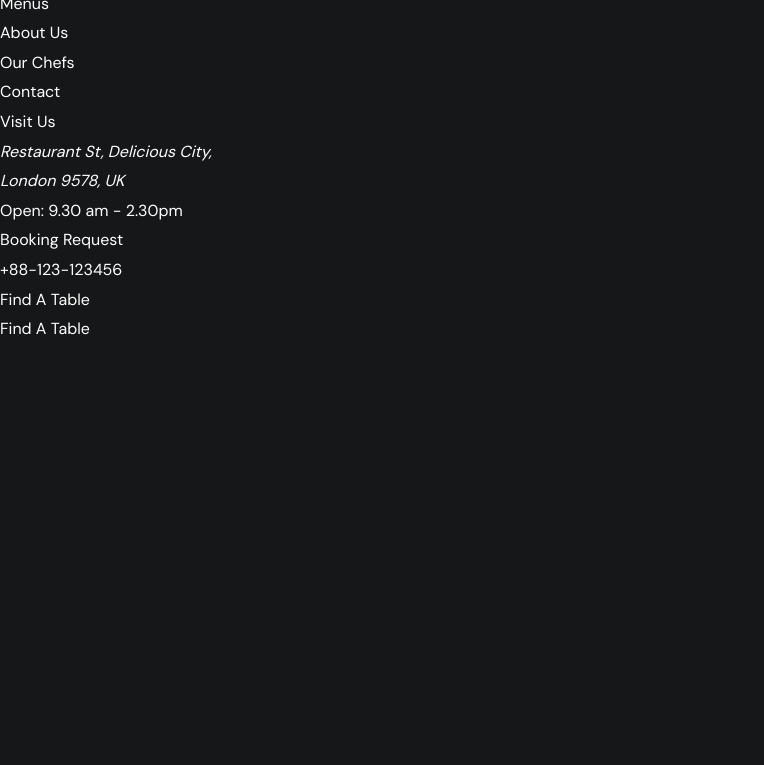
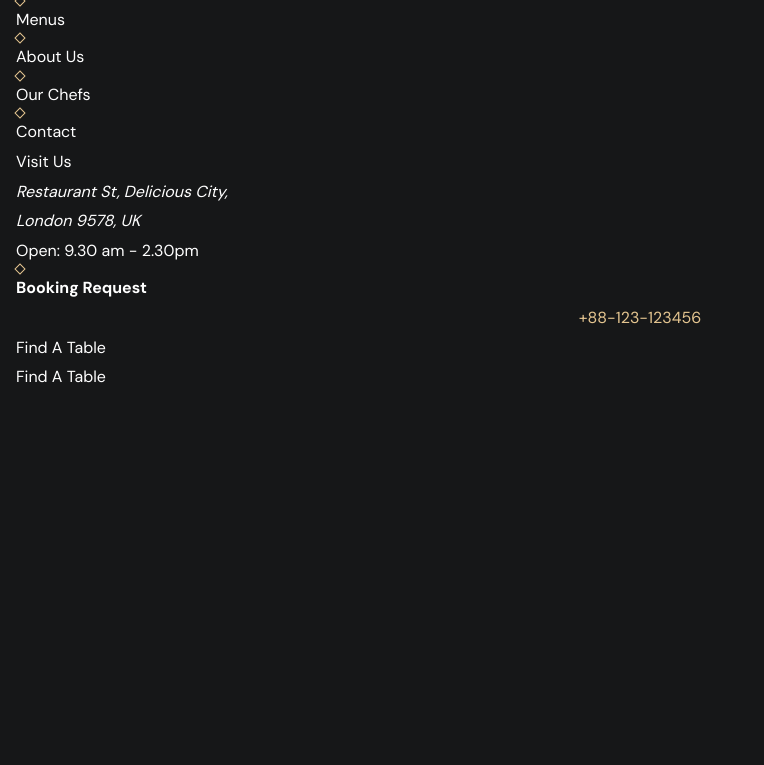
Before and after one commit to rafa7lako/restaurant_website, a website: page index.html in a window 1280 px wide. Shown: the part 157-922 px from the top of the page, without its empty margins (0-764 px from the left). Drawn offline with nearby package versions, Linux system fonts and the light colour scheme; a web font is replaced by a local one.

Commit message:
reusable styles in css

```diff
--- a/index.html
+++ b/index.html
@@ -138,7 +138,13 @@
             <span class="text text-2" aria-hidden="true">Find A Table</span>
         </a>
 
-        <button class="nav-open-btn" aria-label="open menu"></button>
+        <button class="nav-open-btn" aria-label="open menu" data-nav-toggler>
+            <span class="line line-1"></span>
+            <span class="line line-2"></span>
+            <span class="line line-3"></span>
+        </button>
+
+        <div class="overlay" data-nav-toggler data-overlay></div>
     </div>
 </header>
 
--- a/src/sass/base/_index.scss
+++ b/src/sass/base/_index.scss
@@ -1,3 +1,5 @@
 @forward './reset';
 @forward './base';
 @forward './media';
+@forward './reusable-styles';
+@forward './typography';
--- /dev/null
+++ b/src/sass/base/_reusable-styles.scss
@@ -0,0 +1,47 @@
+.container {
+    padding-inline: 16px;
+}
+
+.separator {
+    width: 8px;
+    height: 8px;
+    border: 1px solid var(--gold-crayola);
+    rotate: 45deg;
+}
+
+.contact-label {
+    font-weight: var(--weight-bold);
+}
+
+.contact-number {
+    color: var(--gold-crayola);
+    max-width: max-content;
+    margin-inline: auto;
+}
+
+.hover-underline {
+    position: relative;
+    max-width: max-content;
+}
+
+.hover-underline::after {
+    content: '';
+    position: absolute;
+    left: 0;
+    bottom: 0;
+    width: 100%;
+    height: 5px;
+    border-block: 1px solid var(--gold-crayola);
+    transform: scaleX(0.2);
+    opacity: 0;
+    transition: var(--transition-2);
+}
+
+.hover-underline:is(:hover, :focus-visible)::after {
+    transform: scaleX(1);
+    opacity: 1;
+}
+
+.contact-number::after {
+    bottom: -5px;
+}
```
Also changed, not shown: dist/css/style.min.css, src/sass/base/_typography.scss (added), 1 other file.
